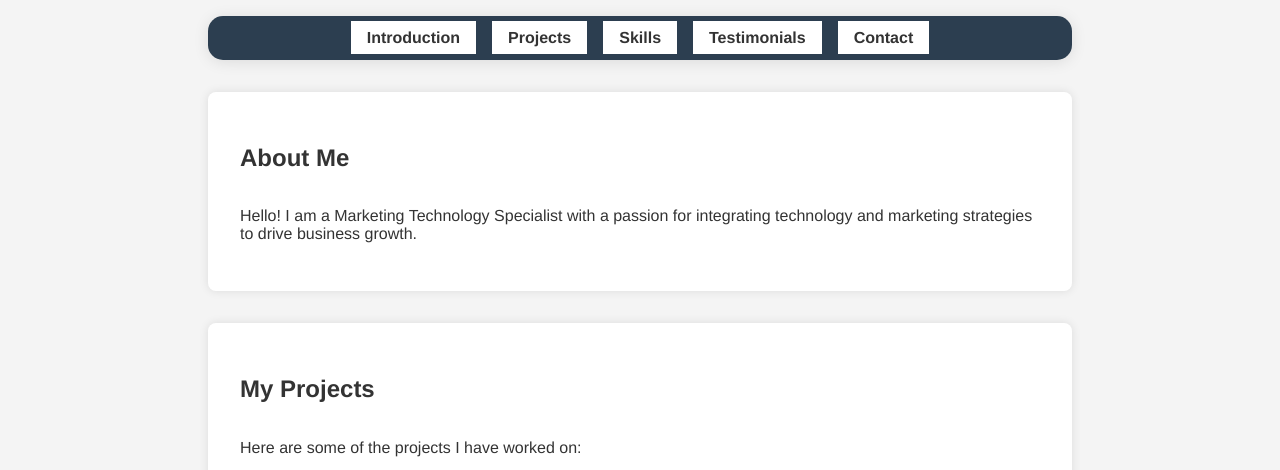
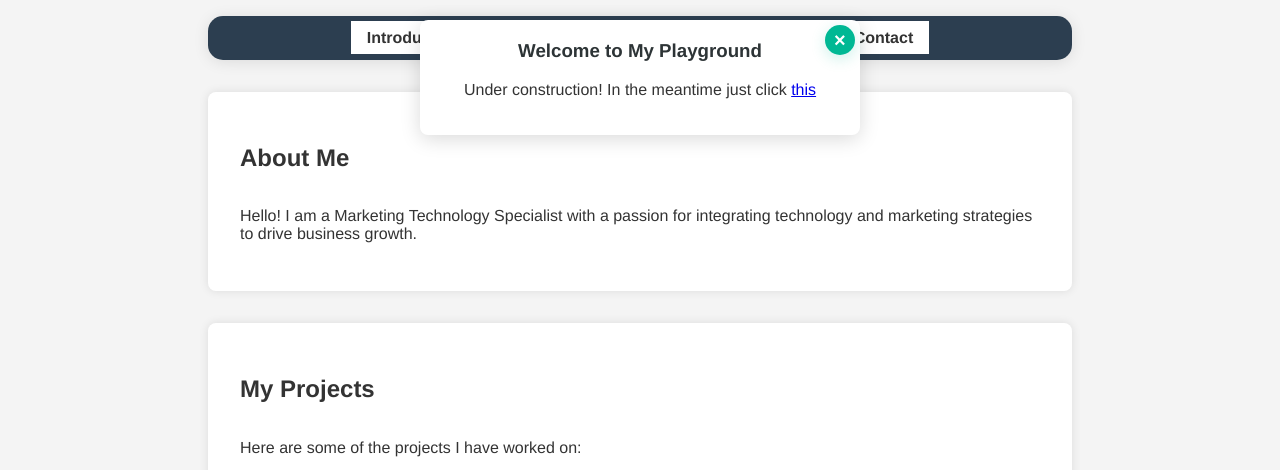
Before and after one commit to dominicussavio/portfolio-website, a plain HTML site: page index.html in a window 1280 px wide. Shown: the top 470 px of the page. Drawn offline with Linux system fonts and the light colour scheme.

Commit message:
pop up banner 100 111 110 103

```diff
--- a/index.html
+++ b/index.html
@@ -7,6 +7,14 @@
     <link rel="stylesheet" href="src/styles/main.css">
 </head>
 <body>
+    <div id="popup-banner" class="popup-banner">
+        <div class="popup-content">
+            <h3>Welcome to My Playground</h3>
+            <p>Under construction! In the meantime just click <a href="https://www.linkedin.com/in/dominicussavio" target="_blank">this</a></p>
+            <button id="close-popup" class="close-popup">×</button>
+        </div>
+    </div>
+
     <nav>
         <ul>
             <li><a href="#introduction">Introduction</a></li>
@@ -113,7 +121,7 @@
             </li>
             <li>
                 <div class="contact-item">
-                    <a href="https://twitter.com/your-profile" target="_blank">
+                    <a href="#" target="_blank">
                         <div class="svg-container">
                             <svg xmlns="http://www.w3.org/2000/svg" viewBox="0 0 448 512"><!--!Font Awesome Free 6.7.2 by @fontawesome - https://fontawesome.com License - https://fontawesome.com/license/free Copyright 2025 Fonticons, Inc.--><path d="M224.1 141c-63.6 0-114.9 51.3-114.9 114.9s51.3 114.9 114.9 114.9S339 319.5 339 255.9 287.7 141 224.1 141zm0 189.6c-41.1 0-74.7-33.5-74.7-74.7s33.5-74.7 74.7-74.7 74.7 33.5 74.7 74.7-33.6 74.7-74.7 74.7zm146.4-194.3c0 14.9-12 26.8-26.8 26.8-14.9 0-26.8-12-26.8-26.8s12-26.8 26.8-26.8 26.8 12 26.8 26.8zm76.1 27.2c-1.7-35.9-9.9-67.7-36.2-93.9-26.2-26.2-58-34.4-93.9-36.2-37-2.1-147.9-2.1-184.9 0-35.8 1.7-67.6 9.9-93.9 36.1s-34.4 58-36.2 93.9c-2.1 37-2.1 147.9 0 184.9 1.7 35.9 9.9 67.7 36.2 93.9s58 34.4 93.9 36.2c37 2.1 147.9 2.1 184.9 0 35.9-1.7 67.7-9.9 93.9-36.2 26.2-26.2 34.4-58 36.2-93.9 2.1-37 2.1-147.8 0-184.8zM398.8 388c-7.8 19.6-22.9 34.7-42.6 42.6-29.5 11.7-99.5 9-132.1 9s-102.7 2.6-132.1-9c-19.6-7.8-34.7-22.9-42.6-42.6-11.7-29.5-9-99.5-9-132.1s-2.6-102.7 9-132.1c7.8-19.6 22.9-34.7 42.6-42.6 29.5-11.7 99.5-9 132.1-9s102.7-2.6 132.1 9c19.6 7.8 34.7 22.9 42.6 42.6 11.7 29.5 9 99.5 9 132.1s2.7 102.7-9 132.1z"/></svg>
                         </div>
@@ -129,6 +137,6 @@
         </svg>
     </button>
 
-    <script src="scripts/main.js"></script>
+    <script src="src/scripts/main.js"></script>
 </body>
 </html>
--- a/src/scripts/main.js
+++ b/src/scripts/main.js
@@ -1,3 +1,25 @@
+document.addEventListener('DOMContentLoaded', function() {
+    const popup = document.getElementById('popup-banner');
+    const closeButton = document.getElementById('close-popup');
+
+    // Show popup after 2 seconds
+    setTimeout(() => {
+        popup.style.display = 'block';
+    }, 2000);
+
+    // Close popup when close button is clicked
+    closeButton.addEventListener('click', () => {
+        popup.style.display = 'none';
+    });
+
+    // Close popup when clicking outside
+    window.addEventListener('click', (e) => {
+        if (e.target === popup) {
+            popup.style.display = 'none';
+        }
+    });
+});
+
 document.getElementById('contactForm').addEventListener('submit', function(event) {
     event.preventDefault();
 
--- a/src/styles/main.css
+++ b/src/styles/main.css
@@ -446,3 +446,71 @@ input:focus, textarea:focus {
 /* Stagger project animations */
 .project-item:nth-child(2) { animation-delay: 0.2s; }
 .project-item:nth-child(3) { animation-delay: 0.4s; }
+
+.popup-banner {
+    display: none;
+    position: fixed;
+    top: 20px;
+    left: 50%;
+    transform: translateX(-50%);
+    background-color: var(--card-bg);
+    padding: 20px;
+    border-radius: 8px;
+    box-shadow: 0 4px 20px rgba(0, 0, 0, 0.15);
+    z-index: 1000;
+    max-width: 400px;
+    width: 90%;
+    animation: slideDown 0.5s ease-out;
+}
+
+.popup-content {
+    position: relative;
+    text-align: center;
+}
+
+.popup-content h3 {
+    margin-top: 0;
+    color: var(--primary);
+}
+
+.close-popup {
+    position: absolute;
+    top: -15px;
+    right: -15px;
+    background: var(--accent);
+    color: white;
+    border: none;
+    border-radius: 50%;
+    width: 30px;
+    height: 30px;
+    font-size: 20px;
+    cursor: pointer;
+    display: flex;
+    align-items: center;
+    justify-content: center;
+    padding: 0;
+    transition: background-color 0.3s ease;
+}
+
+.close-popup:hover {
+    background-color: #007d65;
+}
+
+@keyframes slideDown {
+    from {
+        top: -100px;
+        opacity: 0;
+    }
+    to {
+        top: 20px;
+        opacity: 1;
+    }
+}
+
+/* Mobile responsiveness */
+@media (max-width: 480px) {
+    .popup-banner {
+        width: 85%;
+        top: 10px;
+    }
+}
```
Also changed, not shown: 1 other file.
